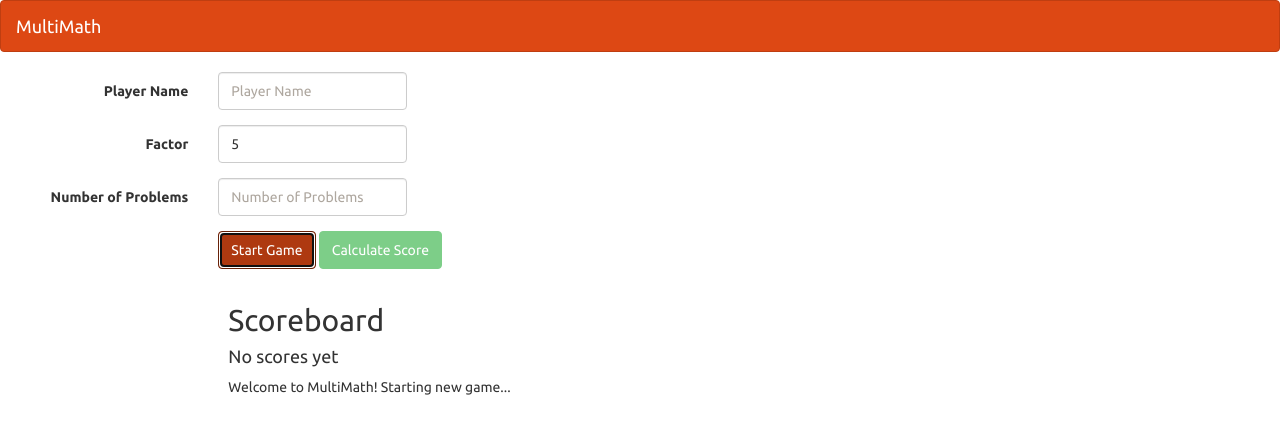
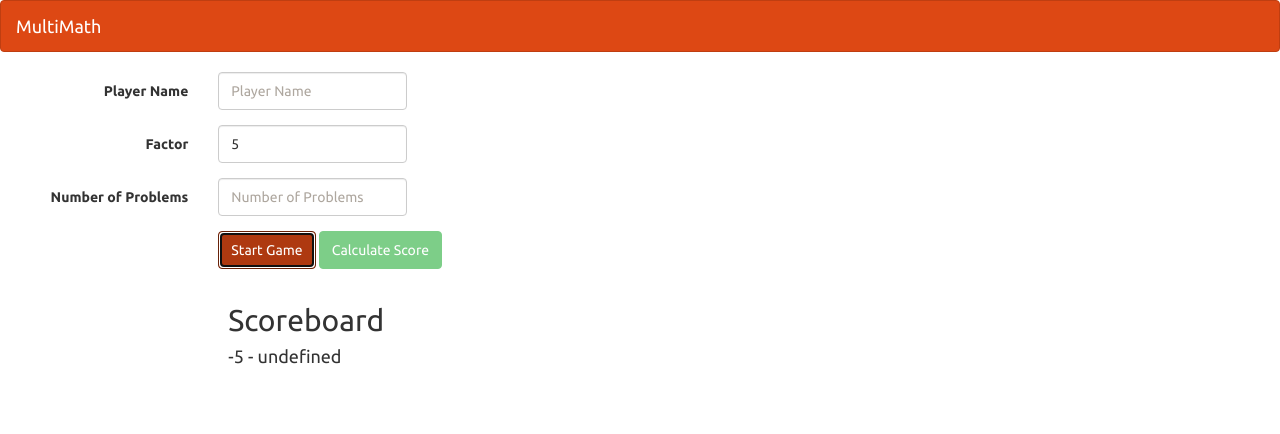
Before and after one commit to xcap2000/multi-math, a website built with webpack: page index.html in a window 1280 px wide. Both pictures are taken after a click on the button "Start Game". Built offline with nearby package versions, Linux system fonts and the light colour scheme.

Commit message:
Add functions

```diff
--- a/app/app.ts
+++ b/app/app.ts
@@ -1,15 +1,50 @@
 function startGame() {
     // starting a new game
 
-    let playerName: string = 'Audrey';
+
+    let playerName: string | undefined = getInputValue('playername');
+
     logPlayer(playerName);
 
-    let messagesElement = document.getElementById('messages');
-    messagesElement!.innerText = 'Welcome to MultiMath! Starting new game...';
+    postScore(100, playerName);
+    postScore(-5, playerName);
 }
 
-function logPlayer(name) {
+function logPlayer(name: string = 'MultiMath Player'): void {
     console.log(`New game starting for player: ${name}`);
 }
 
+function getInputValue(elementID: string): string | undefined {
+
+    const inputElement: HTMLInputElement = <HTMLInputElement>document.getElementById(elementID);
+
+    if (inputElement.value === '') {
+        return undefined;
+    } else {
+        return inputElement.value;
+    }
+}
+
+function postScore(score: number, playerName?: string): void {
+
+    let logger: (value: string) => void;
+
+    if (score < 0) {
+        logger = logError;
+    } else {
+        logger = logMessage;
+    }
+
+    const scoreElement: HTMLElement | null = document.getElementById('postedScores');
+    scoreElement!.innerText = `${score} - ${playerName}`;
+
+    logger(`Score: ${score}`);
+}
+
 document.getElementById('startGame')!.addEventListener('click', startGame);
+
+const logMessage = (message: string) => console.log(message);
+
+function logError(err: string): void {
+    console.error(err);
+}
--- a/index.html
+++ b/index.html
@@ -51,7 +51,7 @@
 
     <div class="col-sm-offset-2 col-sm-10" id="scores">
         <h2>Scoreboard</h2>
-        <h4>No scores yet</h4>
+        <h4 id="postedScores">No scores yet</h4>
     </div>
 
     <div class="col-sm-offset-2 col-sm-10" id="messages"></div>
--- a/tsconfig.base.json
+++ b/tsconfig.base.json
@@ -76,7 +76,7 @@
     "forceConsistentCasingInFileNames": true, /* Ensure that casing is correct in imports. */
     /* Type Checking */
     // "strict": true, /* Enable all strict type-checking options. */
-    // "noImplicitAny": true,                            /* Enable error reporting for expressions and declarations with an implied 'any' type. */
+    "noImplicitAny": true, /* Enable error reporting for expressions and declarations with an implied 'any' type. */
     "strictNullChecks": true, /* When type checking, take into account 'null' and 'undefined'. */
     // "strictFunctionTypes": true,                      /* When assigning functions, check to ensure parameters and the return values are subtype-compatible. */
     // "strictBindCallApply": true,                      /* Check that the arguments for 'bind', 'call', and 'apply' methods match the original function. */
```
